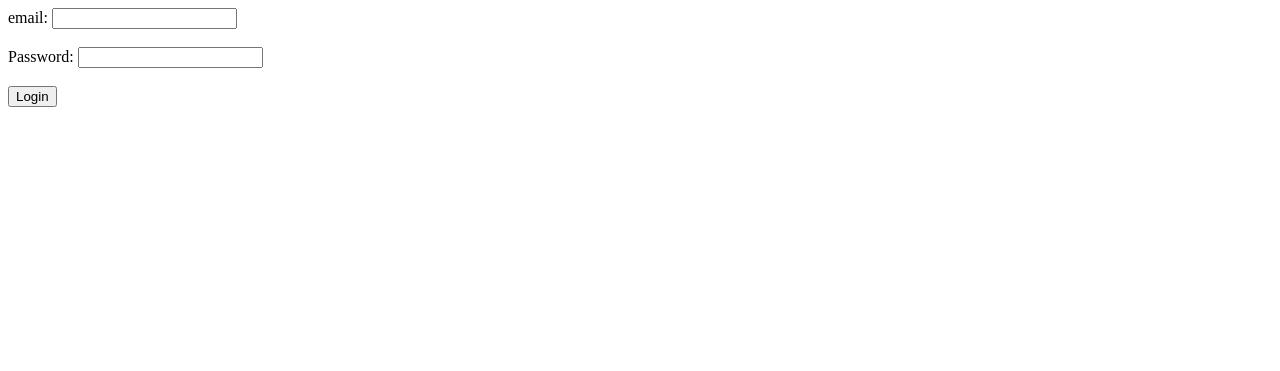
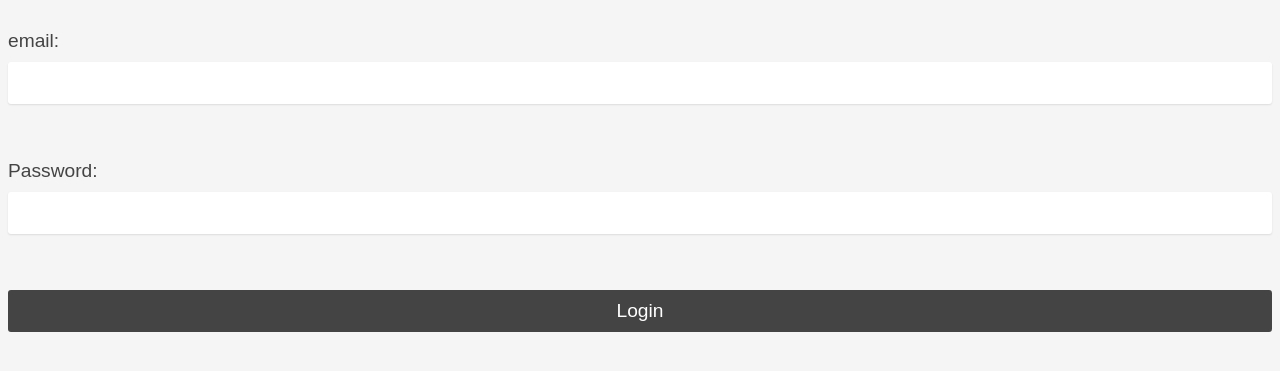
Before and after one commit to mastertimisensei/StudyBuddyBE, a Flask app: page / in a window 1280 px wide. Shown: the top 371 px of the page. Run offline with Flask 2, Linux system fonts and the light colour scheme.

Commit message:
Login Page

```diff
--- /dev/null
+++ b/adminweb/static/login.css
@@ -0,0 +1,52 @@
+body {
+    background-color: #f5f5f5;
+    font-family: Arial, sans-serif;
+  }
+  .container {
+    max-width: 400px;
+    margin: 0 auto;
+    padding: 40px;
+    background-color: #ffffff;
+    border-radius: 5px;
+    box-shadow: 0 2px 4px rgba(0, 0, 0, 0.1);
+  }
+  h1 {
+    text-align: center;
+    font-size: 2rem;
+    color: #444444;
+  }
+  form {
+    margin-top: 30px;
+    display: flex;
+    flex-direction: column;
+  }
+  label {
+    font-size: 1.2rem;
+    color: #444444;
+    margin-bottom: 10px;
+  }
+  input[type="text"],
+  input[type="password"] {
+    border: none;
+    border-radius: 3px;
+    padding: 10px;
+    margin-bottom: 20px;
+    font-size: 1.2rem;
+    color: #444444;
+    box-shadow: 0 1px 2px rgba(0, 0, 0, 0.1);
+  }
+  input[type="submit"] {
+    background-color: #444444;
+    color: #ffffff;
+    border: none;
+    border-radius: 3px;
+    padding: 10px;
+    font-size: 1.2rem;
+    cursor: pointer;
+    transition: all 0.2s ease-in-out;
+  }
+  input[type="submit"]:hover {
+    background-color: #ffffff;
+    color: #444444;
+    box-shadow: 0 1px 2px rgba(0, 0, 0, 0.1);
+  }
--- a/adminweb/templates/login.html
+++ b/adminweb/templates/login.html
@@ -2,6 +2,7 @@
 <html>
   <head>
     <title>Login</title>
+    <link rel="stylesheet" type="text/css" href="{{ url_for('static', filename='login.css') }}">
   </head>
   <body>
     <form method="post" action="{{ url_for('login') }}">
--- a/backend_functions/createUser.js
+++ b/backend_functions/createUser.js
@@ -28,7 +28,6 @@
             buddies: [],
             swipedThem: [],
             swipedMe: [],
-            notMatches: [],
             photoUrl: "",
             Language: [],
             Location: Location,
```
